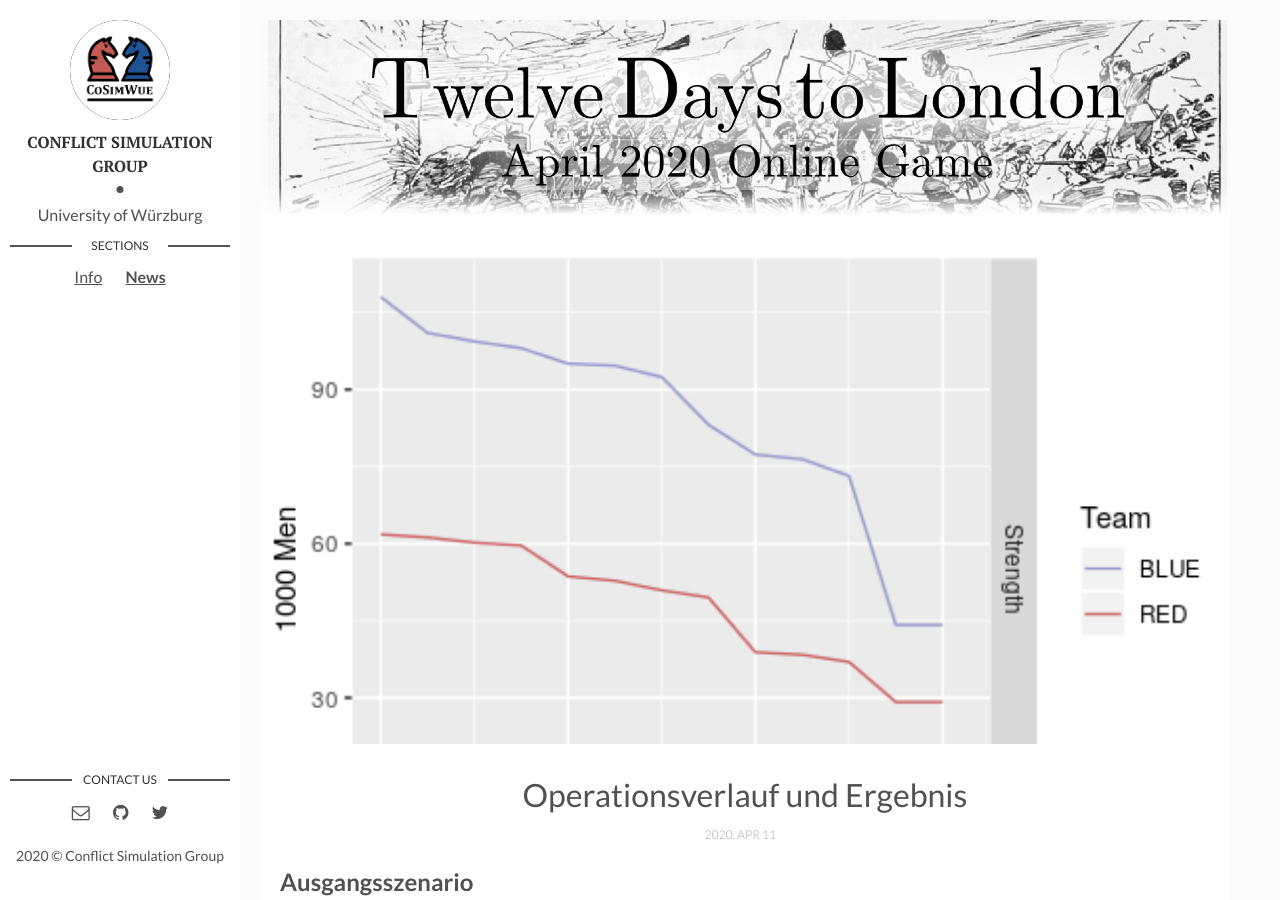
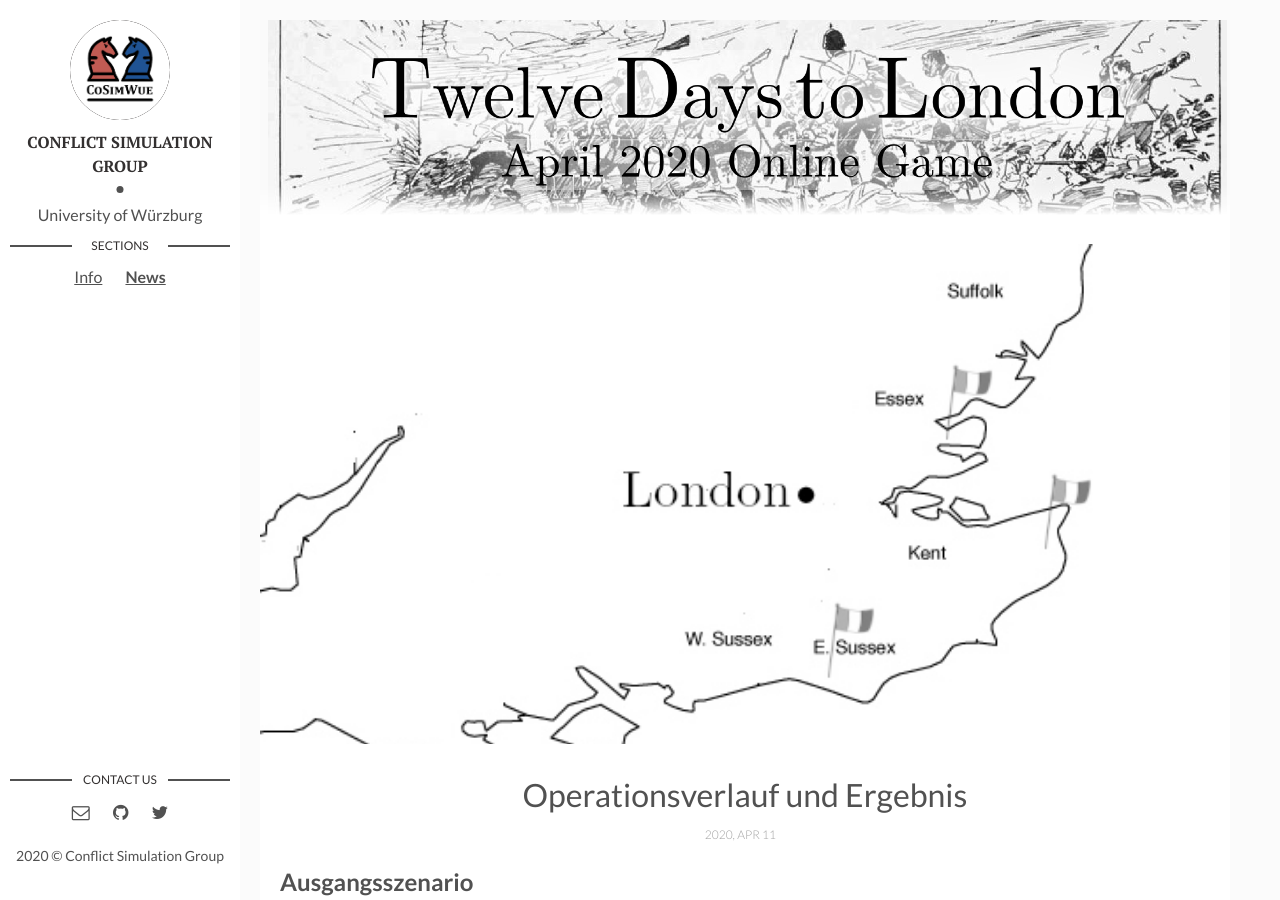
Before and after one commit to cosimwue/TDTL2020, a Jekyll site: the page built from _posts/2020-04-11-Bericht.markdown, in a window 1280 px wide and 900 px high. Built offline with Jekyll 4.4.1, drawn with Linux system fonts in a browser that asks for light colours.

Commit message:
change bericht

```diff
--- a/_posts/2020-04-11-Bericht.markdown
+++ b/_posts/2020-04-11-Bericht.markdown
@@ -3,7 +3,7 @@ layout: post
 title: Operationsverlauf und Ergebnis
 date: 2020-04-11 13:32:20 +0300
 description:
-img: strength.png # Add image post (optional)
+img: EnglandMap.jpg # Add image post (optional)
 fig-caption: # Add figcaption (optional)
 tags:
 ---
```
